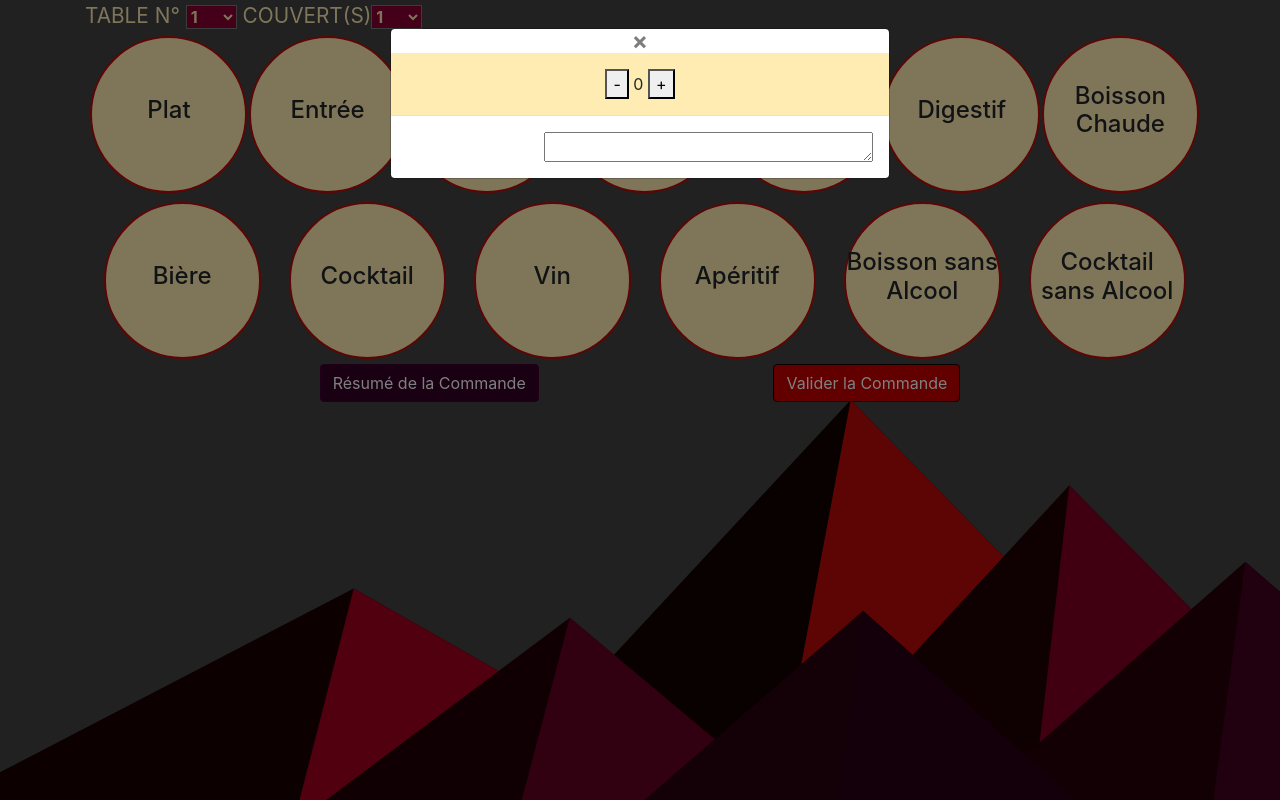
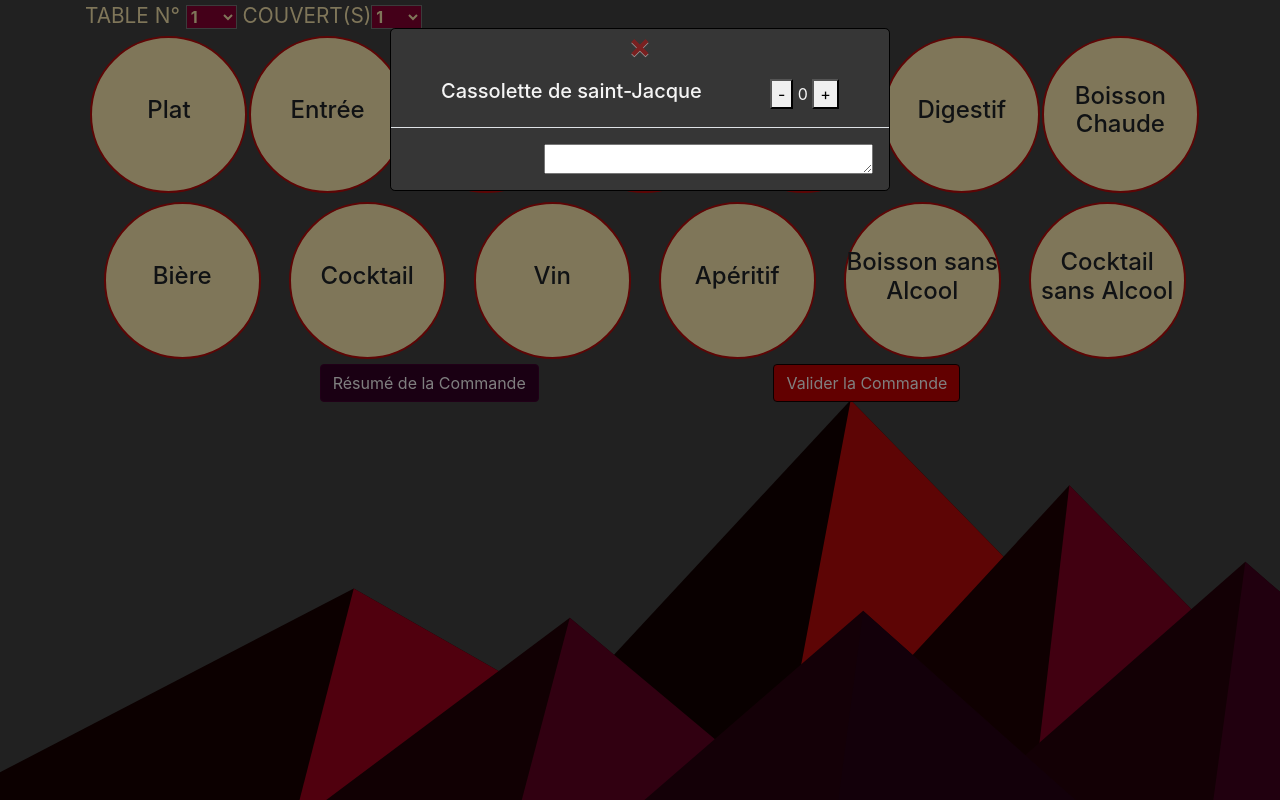
Before and after one commit to Gutsover/myamm-test, an Angular app: page /user in a window 1280 px wide. Both pictures are taken after a click on the element "Plat". Built offline with nearby package versions, Linux system fonts and the light colour scheme.

Commit message:
scss modal card user

```diff
--- a/src/app/user/modal-card/modal-card.component.html
+++ b/src/app/user/modal-card/modal-card.component.html
@@ -6,34 +6,16 @@
 </div>
 
 <!-- Modal -->
-<div
-  class="modal fade"
-  id="exampleModal"
-  tabindex="-1"
-  role="dialog"
-  aria-labelledby="exampleModalLabel"
-  aria-hidden="true"
->
+<div class="modal fade" id="exampleModal" tabindex="-1" role="dialog" aria-labelledby="exampleModalLabel"
+  aria-hidden="true">
   <div class="modal-dialog" role="document">
     <div class="modal-content">
-      <button
-        type="button"
-        class="close"
-        data-dismiss="modal"
-        aria-label="Close"
-      >
-        <span aria-hidden="true">&times;</span>
+      <button type="button" class="close" data-dismiss="modal" aria-label="Close">
+        <span class="closeModal" aria-hidden="true">&times;</span>
       </button>
+
       <div class="modal-body">
-<!-- <h5>Cassolette de saint-Jacque</h5> -->
-
-
-
-
-
-
-
-
+        <h5>Cassolette de saint-Jacque</h5>
 
         <div class="lessOrMore">
           <button class="less" (click)="less()"> - </button>
--- a/src/app/user/modal-card/modal-card.component.scss
+++ b/src/app/user/modal-card/modal-card.component.scss
@@ -17,5 +17,15 @@ $rougeCerise: #bb0b0b;
 .modal-body {
     display: flex;
     justify-content: space-around;
-    background-color: #ffecb3;
+    color: whitesmoke;
 }
+
+.closeModal {
+    color: $rougeCerise;
+    font-size: 1.4em;
+}
+
+.modal-content {
+    background-color: #363636;
+    border: 1px solid black;
+}
```
